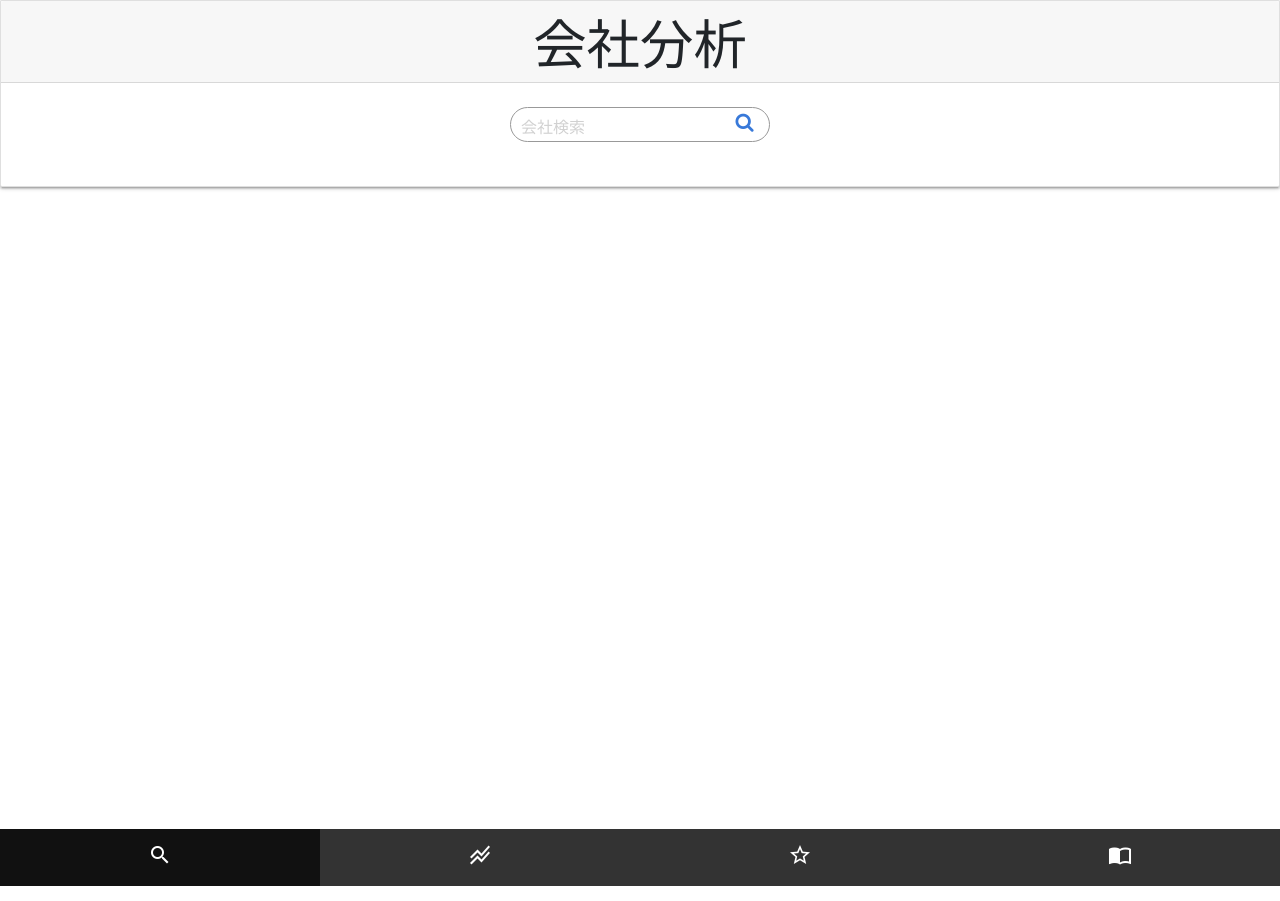
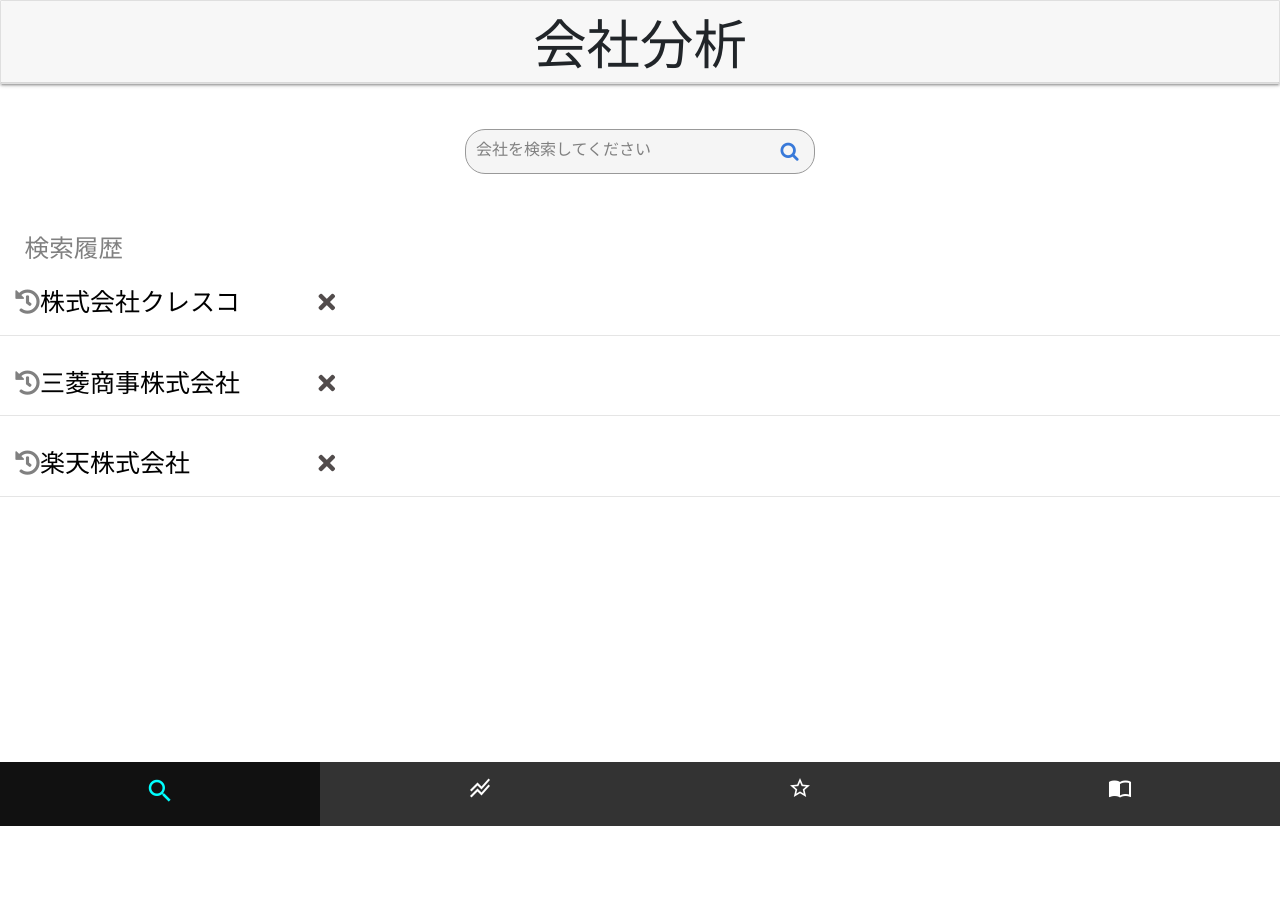
Before and after one commit to chocobaby727/pythonProject, a Django app: page / in a window 1280 px wide. Run offline with Django 3.2, Linux system fonts and the light colour scheme; some libraries are stand-ins or nearby versions; some web fonts are replaced.

Commit message:
暫定完成品

```diff
--- a/static/styles/style.css
+++ b/static/styles/style.css
@@ -21,9 +21,9 @@
 }
 
 .back-text {
-  font-size: 15px;
+  font-size: 20px;
   position: absolute;
-  margin-top: 40px;
+  margin-top: 25px;
   cursor: pointer;
 }
 
@@ -41,6 +41,7 @@
 
 #search-btn {
   cursor: pointer;
+  margin-top: 7px;
 }
 
 #parent {
@@ -49,7 +50,7 @@
 }
 
 #child {
-  margin-top: 279px;
+  margin-top: 175px;
   position: absolute;
   background-color: white;
   width: 100%;
@@ -85,7 +86,7 @@
 }
 
 .fa-history {
-  color: #cfcece;
+  color: #808080;
   font-size: 25px;
 }
 
@@ -105,6 +106,8 @@
   font-size: 24px;
   margin-top: 20px;
   cursor: pointer;
+  color: #524c4c;
+  margin-right: 20px;
 }
 
 .category-panel {
@@ -140,7 +143,7 @@
 }
 
 .add-category {
-  text-align: right;
+  text-align: center;
 }
 
 .divider {
@@ -215,9 +218,15 @@
 }
 
 #company-name {
-  padding-top: 23px;
+  padding-top: 3px;
   font-size: 35px;
-  padding-left: 15px;
+  padding-left: 50px;
+}
+
+#company-name_top {
+  padding-top: 3px;
+  font-size: 35px;
+  padding-left: 30px;
 }
 
 .company {
@@ -255,6 +264,8 @@
   text-align: center;
 }
 
+/* フッター部分 */
+
 ul.fda {
   list-style-type: none;
   padding: 0;
@@ -281,27 +292,21 @@
   background-color: #111;
 }
 
-/* フッターの背景 */
-div#footer-bk
-{
-	width:100%;               /* 横の幅を100% */
-	position: absolute;       /* 絶対位置指定することを定義 */
-	bottom: 0px;              /* 絶対位置指定(左0px,下0px) */
-	padding: 0;          /* 上下に余白を取る */
-}
-/* フッターの表示領域 */
-div#footer{
-	margin: 0 auto;           /* 中央揃え */
-}
+footer {
+  margin-top: 762px;
+  position: fixed;
+  width: 100%;
+  }
 
 .search_container{
   box-sizing: border-box;
   position: relative;
   border: 1px solid #999;
+  background: #f5f5f5;
   padding: 3px 10px;
   border-radius: 20px;
-  height: 2.3em;
-  width: 260px;
+  height: 45px;
+  width: 350px;
   overflow: hidden;
   margin:0 auto;
 }
@@ -326,3 +331,49 @@
   top: -10px;
   outline : none;
 }
+
+/* 数値データ色変え */
+.aka { background-color: #FF9999; }
+.ao { background-color: #00FFFF; }
+.rt { text-align: right;}
+
+/* テーブルタイトル黒塗り */
+th.value {
+  background: #000000;
+  color: white;
+  text-align: center;
+}
+
+.eve {
+  background-color: #F2F2F2;
+}
+
+ul.af {
+  text-align: center;
+  list-style: none;
+
+  font-size: 30px;
+}
+ul.lf {
+  text-align: left;
+  list-style: none;
+
+  font-size: 30px;
+}
+
+
+/* 検索候補マウスオーバー */
+  .hob:hover{
+    background: #C5DCFA
+    ;
+}
+::placeholder {
+  color: #808080;
+}
+
+/* 年度指定 */
+.select-year {
+  width: 50%;
+  margin: 0 auto;
+  text-align: center;
+}
--- a/templates/components/_bottom-app-bar.html
+++ b/templates/components/_bottom-app-bar.html
@@ -1,14 +1,12 @@
-<div id="footer-bk">
-    <div id="footer">
+<footer>
       <ul class="fda">
         <li class="fdb"><a href="{% url 'corporateanalysis:search' %}">
-          <i class="material-icons">search</i></a></li>
+          <i class="material-icons a">search</i></a></li>
         <li class="fdb"><a href="{% url 'corporateanalysis:comparison_menu' %}">
-          <i class="material-icons">stacked_line_chart</i></a></li>
+          <i class="material-icons b">stacked_line_chart</i></a></li>
         <li class="fdb"><a href="{% url 'corporateanalysis:star_main' %}">
-          <i class="material-icons">star_border</i></a></li>
+          <i class="material-icons c">star_border</i></a></li>
         <li class="fdb"><a href="{% url 'corporateanalysis:book_main' %}">
-          <i class="material-icons">import_contacts</i></a></li>
+          <i class="material-icons d">import_contacts</i></a></li>
       </ul>
-    </div>
-</div>
+</footer>
--- a/templates/corporateanalysis/search/search.html
+++ b/templates/corporateanalysis/search/search.html
@@ -2,17 +2,21 @@
 {% block page_title %}会社検索{% endblock %}
 {% block extra_css %}
 <style>ul.fda li:nth-child(1){background: #111;}</style>
+<style>.material-icons.a{color: #00ffff;font-size: 30px;}</style>
 <link href="https://stackpath.bootstrapcdn.com/font-awesome/4.7.0/css/font-awesome.min.css" rel="stylesheet">
 {% endblock %}
 {% block content %}
 <div class="card horizontal">
   <h2 class="card-header">会社分析</h2>
+</div>
+<br>
+<br>
   <div class="card-stacked">
     <div class="card-content">
       <div class="row" id="search-area">
 
         <form method="get" action="#" class="search_container" name="search-form">
-          <input type="text" size="25" placeholder="会社検索" id="search-field">
+          <input type="text" size="25" placeholder="会社を検索してください" id="search-field">
           <input type="submit" value="&#xf002" id="search-btn">
         </form>
 
@@ -20,11 +24,22 @@
     </div>
   </div>
 
+    <br>
+    <h5 style="color:#808080">　検索履歴</h5>
+    <ul>
+    <li>　<i class="fas fa-history"></i><a href='company_information' class='target-link black-text'>株式会社クレスコ　　　</a>
+        <i class="fas fa-times"></i></li><hr>
+    <li>　<i class="fas fa-history"></i><a href='company_information' class='target-link black-text'>三菱商事株式会社　　　</a>
+        <i class="fas fa-times"></i></li><hr>
+    <li>　<i class="fas fa-history"></i><a href='company_information' class='target-link black-text'>楽天株式会社　　　　　</a>
+        <i class="fas fa-times"></i></li><hr>
+    </ul>
+
   <div id="parent"></div>
 
   <div class="hidden" id="child"></div>
 
-</div>
+
 
 {% include "components/_bottom-app-bar.html" %}
 {% endblock %}
@@ -72,7 +87,7 @@
                             <div class='card-action'>
                               <div class="row">
                                 <div class="input-field col s12">
-                                  <i class="fas fa-history"></i><a href='#' class='target-link black-text'>  ${keywords[i]}</a>
+                                <i class="fas fa-history"></i><a href='#' class='target-link black-text'>  ${keywords[i]}</a>
                                 </div>
                                 <i class="fas fa-times"></i>
                               </div>
@@ -163,7 +178,7 @@
       var item = $("#child").append(`
                           <div class="search-history">
                             <div class='card-action'>
-                              <div class="row">
+                              <div class="row hob">
                                 <div class="input-field col s12">
                                   <a href='#' class='target-link black-text'>  ${v}</a>
                                 </div>
--- a/templates/corporateanalysis/search/search_graph.html
+++ b/templates/corporateanalysis/search/search_graph.html
@@ -3,6 +3,8 @@
 {% load static %}
 {% block page_title %}グラフデータ{% endblock %}
 {% block content %}
+<style>ul.fda li:nth-child(1){background: #111;}</style>
+<style>.material-icons.a{color: #00ffff;font-size: 30px;}</style>
 <div class="card horizontal">
   <span class="back-text"><i class="fas fa-arrow-left"></i> 戻る</span>
   <h2 class="card-header"><p class="float-text" id="company-name">
--- a/templates/corporateanalysis/search/search_table.html
+++ b/templates/corporateanalysis/search/search_table.html
@@ -14,14 +14,15 @@
 <link rel="stylesheet" href="../../../static/styles/vendors/materialize.css">
 <link rel="stylesheet" href="../../../static/styles/style.css">
     <link href="https://use.fontawesome.com/releases/v5.6.1/css/all.css" rel="stylesheet">
+    <style>ul.fda li:nth-child(1){background: #111;}</style>
+    <style>.material-icons.a{color: #00ffff;font-size: 30px;}</style>
 <title>財務諸表データ</title>
 </head>
 <body>
 
 <div class="card horizontal">
   <span class="back-text"><i class="fas fa-arrow-left"></i> 戻る</span>
-  <h2 class="card-header"><p class="float-text" id="company-name">
-        ソニー株式会社<i class="far fa-star" id="star-color"></i>
+  <h2 class="card-header"><p class="float-text" id="company-name">ソニー株式会社<i class="far fa-star" id="star-color"></i>
       </p></h2>
 </div>
 
@@ -29,6 +30,7 @@
     {% load static %}
     <img class="company-info__title-image" src="{% static 'img/tablepaple.png' %}" />
     <h3 class="company-info__title-letters">財務諸表</h3>
+
   </div>
 <div id="global-container">
 <center><h5>【貸借対照表】</h5></center>
```
Also changed, not shown: static/styles/analysis.css (deleted, +0 -73 lines), static/styles/ensyu14.css (deleted, +0 -24 lines), templates/corporateanalysis/book/book_main.html (+7 -7 lines), templates/corporateanalysis/comparison/comparison_menu.html (+6 -5 lines), templates/corporateanalysis/comparison/comparison_result.html (+12 -11 lines), templates/corporateanalysis/comparison/comparison_start.html (+10 -6 lines), templates/corporateanalysis/favorite/star_main.html (+9 -6 lines), templates/corporateanalysis/search/company_information.html (+17 -4 lines), templates/corporateanalysis/search/index.html (+12 -13 lines), templates/corporateanalysis/search/search_value.html (+7 -6 lines).
